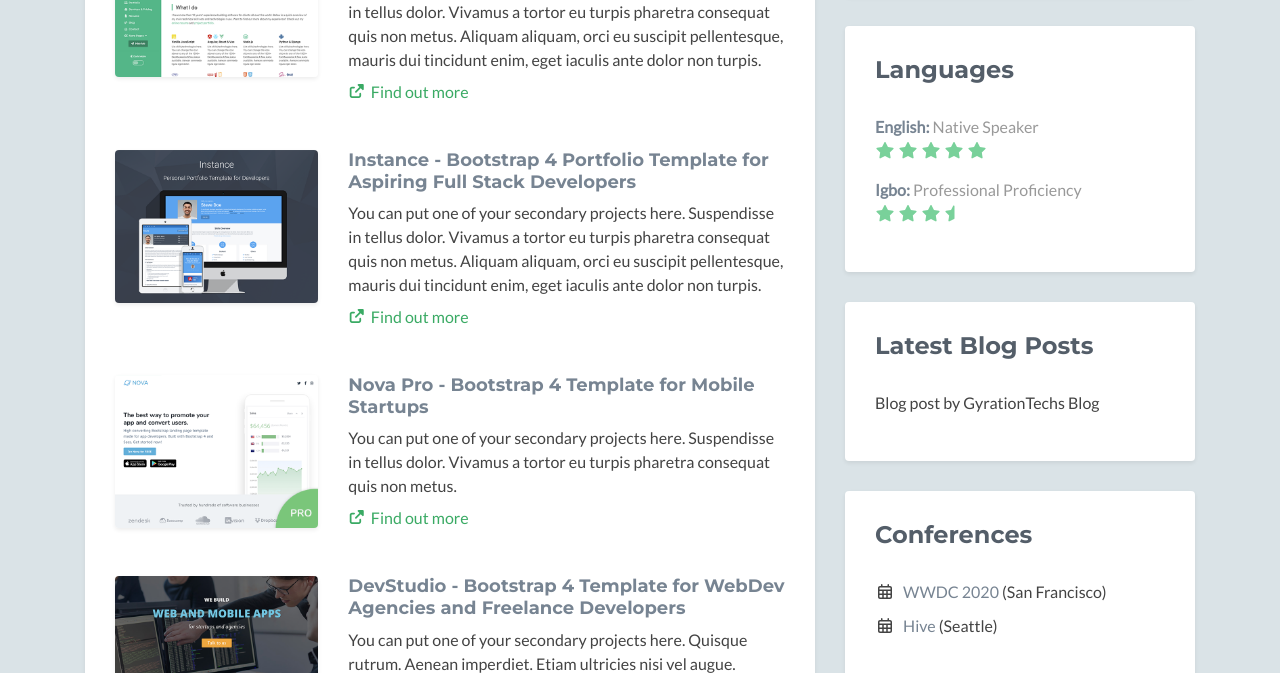
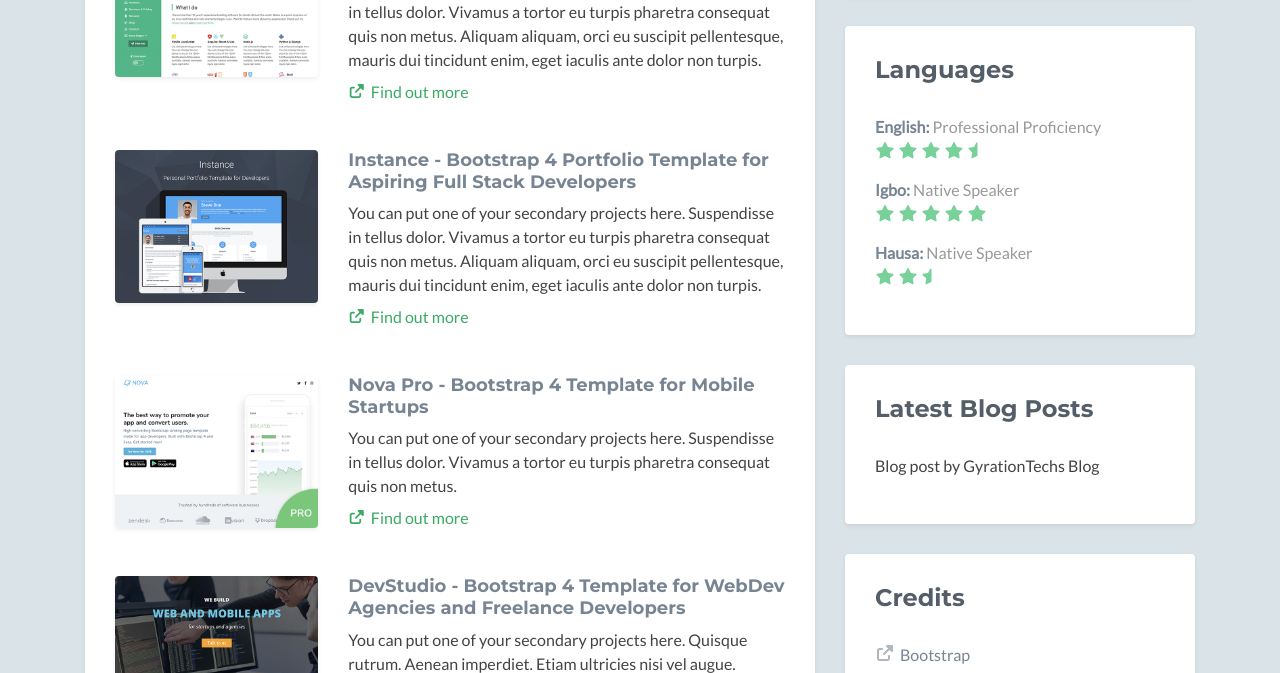
Before and after one commit to gyrationtechs/myPortfolio, a plain HTML site: page index.html in a window 1280 px wide. Shown: the part 1670-2343 px from the top of the page. Drawn offline with nearby package versions, Linux system fonts and the light colour scheme; no server answers; some icons are missing.

Commit message:
Update index.html

```diff
--- a/index.html
+++ b/index.html
@@ -317,11 +317,15 @@
                             <ul class="list-unstyled">
                                 <li class="item">
                                     <span class="title"><strong>English:</strong></span>
+                                    <span class="level">Professional Proficiency <br class="visible-sm visible-xs"/><i class="fas fa-star"></i> <i class="fas fa-star"></i> <i class="fas fa-star"></i> <i class="fas fa-star"></i> <i class="fas fa-star-half"></i></span>
+                                </li><!--//item-->
+                                <li class="item">
+                                    <span class="title"><strong>Igbo:</strong></span>
                                     <span class="level">Native Speaker <br class="visible-xs"/><i class="fas fa-star"></i> <i class="fas fa-star"></i> <i class="fas fa-star"></i> <i class="fas fa-star"></i> <i class="fas fa-star"></i> </span>
                                 </li><!--//item-->
                                 <li class="item">
-                                    <span class="title"><strong>Igbo:</strong></span>
-                                    <span class="level">Professional Proficiency <br class="visible-sm visible-xs"/><i class="fas fa-star"></i> <i class="fas fa-star"></i> <i class="fas fa-star"></i> <i class="fas fa-star-half"></i></span>
+                                    <span class="title"><strong>Hausa:</strong></span>
+                                    <span class="level">Native Speaker <br class="visible-sm visible-xs"/> <i class="fas fa-star"></i> <i class="fas fa-star"></i> <i class="fas fa-star-half"></i></span>
                                 </li><!--//item-->
                             </ul>
                         </div><!--//content-->
@@ -352,7 +356,7 @@
                     </div>//section-inner
                 </aside>//section -->
 
-                <aside class="list conferences aside section">
+                <!-- <aside class="list conferences aside section">
                     <div class="section-inner shadow-sm rounded">
                         <h2 class="heading">Conferences</h2>
                         <div class="content">
@@ -360,9 +364,9 @@
                                 <li><i class="far fa-calendar-alt"></i> <a href="#" target="_blank">WWDC 2020</a> (San Francisco)</li>
                                 <li><i class="far fa-calendar-alt"></i> <a href="#">Hive</a> (Seattle)</li>
                             </ul>
-                        </div><!--//content-->
-                    </div><!--//section-inner-->
-                </aside><!--//section-->
+                        </div>//content
+                    </div>//section-inner
+                </aside>//section -->
 
                 <aside class="credits aside section">
                     <div class="section-inner shadow-sm rounded">
```
